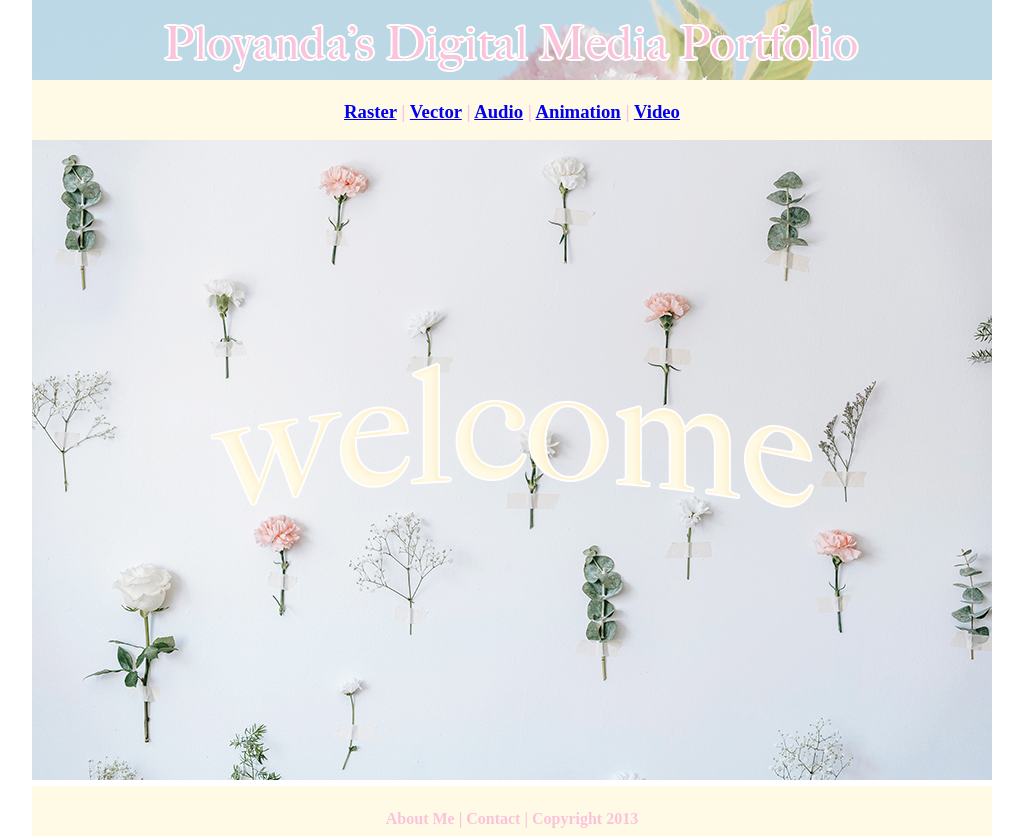
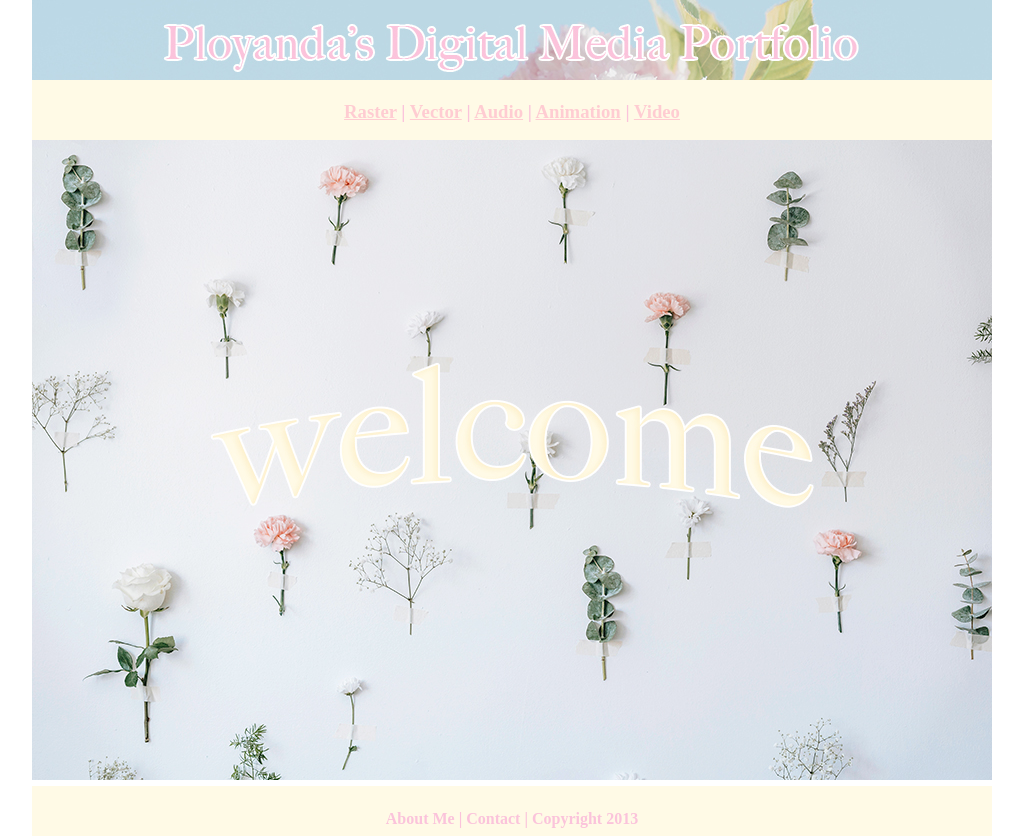
Before and after one commit to Ployanda/Digitalmedia, a plain HTML site: page index.html in a window 1280 px wide. Shown: the whole page, without its empty margins (128-1151 px from the left). Drawn offline with Linux system fonts and the light colour scheme.

Commit message:
Update myCSS.css

```diff
--- a/myCSS.css
+++ b/myCSS.css
@@ -9,10 +9,10 @@ body {
 }
 
 a:link {
-     color: ##E6BEE8;
+     color: #FFCCD2;
 }
 a:visited {
-     color: #FAE0DE;
+     color: #E6BEE8;
 }
 a:hover, a:active, a:focus {
      text-decoration: underline;
```
